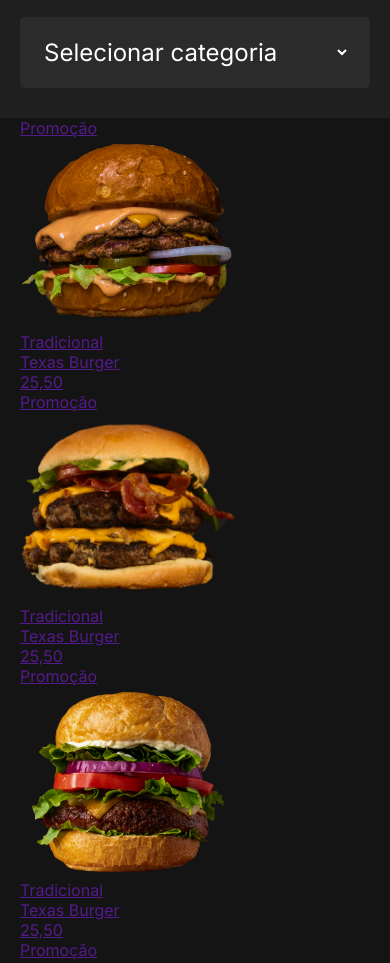
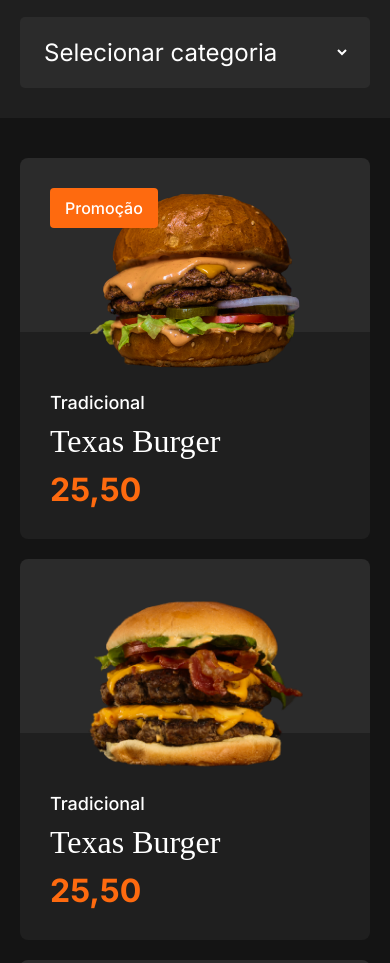
Before and after one commit to AndDevI/project-burguer, a plain HTML site: page index.html in a window 390 px wide. Shown: the part 1036-1999 px from the top of the page. Drawn offline with Linux system fonts and the light colour scheme; a web font is replaced by a local one.

Commit message:
products style and responsive

```diff
--- a/css/responsive.css
+++ b/css/responsive.css
@@ -41,4 +41,14 @@
         flex-direction: column;
         gap: 20px;
     }
+
+    .products {
+        grid-template-columns: repeat(2, 1fr);
+    }
 }
+
+@media (max-width: 500px) {
+    .products {
+        grid-template-columns: 1fr;
+    }
+}
--- a/css/style.css
+++ b/css/style.css
@@ -202,3 +202,73 @@ nav .button:hover {
 .search select {
     border-right: 20px solid #2b2b2b;
 }
+
+.products {
+    display: grid;
+    grid-template-columns: repeat(3, 1fr);
+    gap: 20px;
+    margin: 40px 0;
+}
+
+.item {
+    display: block;
+    position: relative;
+
+    border-radius: 8px;
+
+    overflow: hidden;
+    text-decoration: none;
+}
+
+.item:hover {
+    opacity: 0.8;
+}
+
+.item .warning {
+    position: absolute;
+    top: 30px;
+    left: 30px;
+    padding: 10px 15px;
+
+    background-color: #fe6a0f;
+    border-radius: 4px;
+
+    font-size: 16px;
+    font-weight: 500;
+    color: white;
+}
+
+.item .photo {
+    text-align: center;
+    background-color: #2b2b2b;
+    padding-top: 30px;
+}
+
+.item .photo img {
+    max-width: 100%;
+}
+
+.item .info {
+    background-color: #1f1f1f;
+    padding: 60px 30px 30px 30px;
+    margin-top: -50px;
+}
+
+.item .category {
+    color: white;
+    font-size: 18px;
+    font-weight: 500;
+}
+
+.item .name {
+    font-family: "Calistoga", serif;
+    font-size: 32px;
+    color: white;
+    margin: 10px 0;
+}
+
+.item .price {
+    font-size: 32px;
+    font-weight: bold;
+    color: #fe6a0f;
+}
--- a/index.html
+++ b/index.html
@@ -88,7 +88,6 @@
                     </a>
 
                     <a href="" class="item">
-                        <div class="warning">Promoção</div>
                         <div class="photo">
                             <img src="./assets/images/burger2.png" alt="">
                         </div>
@@ -100,7 +99,6 @@
                     </a>
 
                     <a href="" class="item">
-                        <div class="warning">Promoção</div>
                         <div class="photo">
                             <img src="./assets/images/burger3.png" alt="">
                         </div>
@@ -112,7 +110,6 @@
                     </a>
 
                     <a href="" class="item">
-                        <div class="warning">Promoção</div>
                         <div class="photo">
                             <img src="./assets/images/burger4.png" alt="">
                         </div>
@@ -124,7 +121,6 @@
                     </a>
 
                     <a href="" class="item">
-                        <div class="warning">Promoção</div>
                         <div class="photo">
                             <img src="./assets/images/burger2.png" alt="">
                         </div>
@@ -136,7 +132,6 @@
                     </a>
 
                     <a href="" class="item">
-                        <div class="warning">Promoção</div>
                         <div class="photo">
                             <img src="./assets/images/burger3.png" alt="">
                         </div>
```
